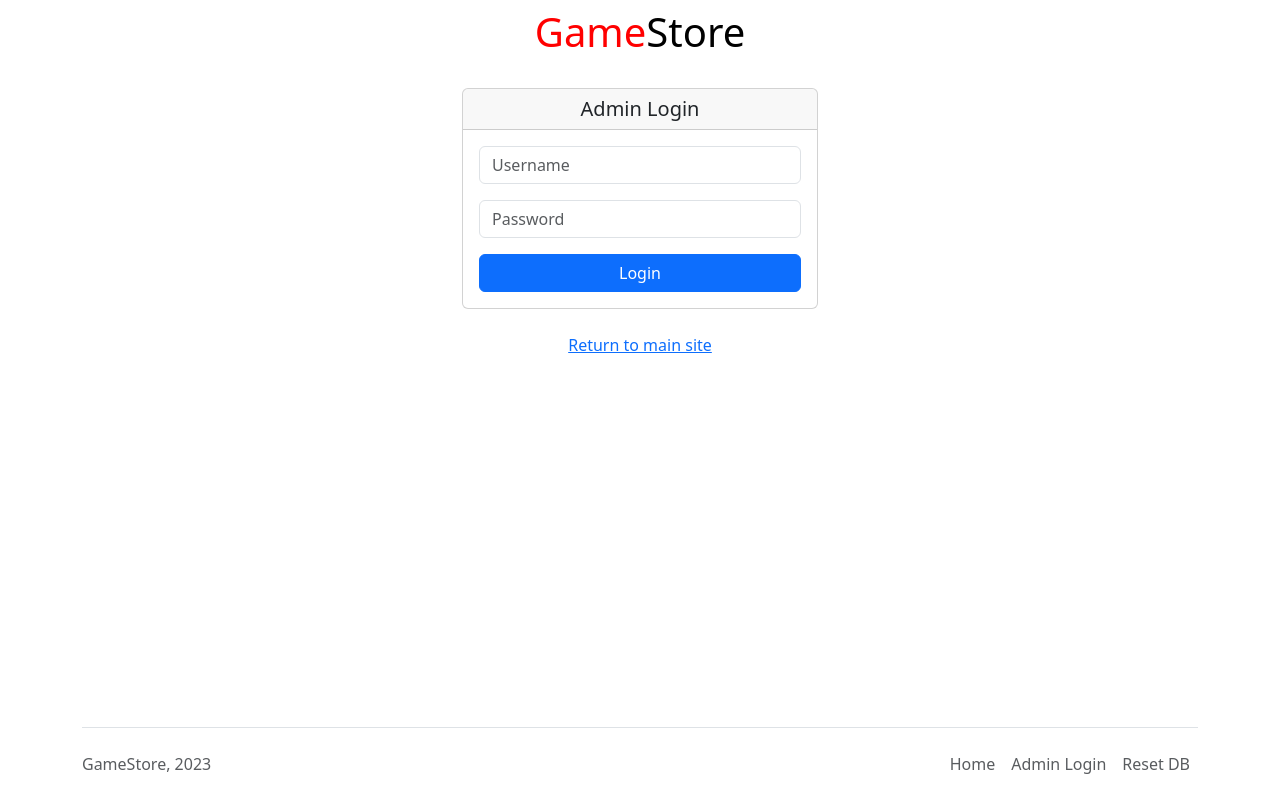
After one commit to CyberSoc-Newcastle/flask-sql-injection-demo, a Flask app: page /login in a window 1280 px wide. The commit adds this page. Run offline with Flask 3, Linux system fonts and the light colour scheme; some libraries are stand-ins or nearby versions.

Commit message:
Add user table to database and login form

```diff
--- a/app.py
+++ b/app.py
@@ -27,6 +27,23 @@ def home():
     return render_template("home.html", results=False)
 
 
+@app.route('/login', methods=['GET', 'POST'])
+def login():
+    if request.method == "GET":
+        return render_template("login.html")
+
+    username = request.form.get('username')
+    password = request.form.get('password')
+    sql_query = text(f"SELECT username, password from users "
+                     f"WHERE username='{username}' AND password=MD5('{password}')")
+    result = db.session.execute(sql_query)
+    if result.first():
+        flash("Login successful", "success")
+    else:
+        flash("Login failed", "danger")
+    return render_template("login.html", login_attempt=True, sql_query=sql_query)
+
+
 @app.route('/reset')
 def reset():
     with open(BASE_DIR / 'db' / 'data.sql', mode='r') as f:
--- a/templates/base.html
+++ b/templates/base.html
@@ -7,30 +7,13 @@
     <title>GameStore</title>
   </head>
   <body class="d-flex flex-column min-vh-100">
-    <div class="py-2 bg-dark text-center">
-        <div class="container">
-            <h1 class="mb-2">
-                <a href="{{ url_for('home') }}" style="text-decoration:none">
-                    <span style="color:red">Game</span><span style="color:white">Store</span>
-                </a>
-            </h1>
-
-            <div class="row justify-content-center">
-                <div class="col-sm-10 col-md-8 col-lg-6">
-                    <form class="d-flex justify-content-center" method="GET">
-                        <input class="form-control me-2" id="query" name="query" placeholder="Search for a game...">
-                        <button class="btn btn-success">Search</button>
-                    </form>
-                </div>
-            </div>
-        </div>
-    </div>
+    {% block top %}{% endblock %}
 
     {% with messages = get_flashed_messages(with_categories=True) %}
     {% if messages %}
     <div class="container flashes">
         {% for category, message in messages %}
-        <div class="mt-3 alert alert-{{category}} text-center" role="alert">
+        <div class="alert alert-{{category}} text-center mb-0" role="alert">
             {{ message }}
         </div>
         {% endfor %}
@@ -38,7 +21,7 @@
     {% endif %}
     {% endwith %}
 
-    <div class="container py-4">
+    <div class="container py-2">
         {% block content %}{% endblock %}
     </div>
 
@@ -49,7 +32,7 @@
 
                 <ul class="nav col-md-4 justify-content-end">
                   <li class="nav-item"><a href="{{ url_for('home') }}" class="nav-link px-2 text-muted">Home</a></li>
-                  <li class="nav-item"><a href="#" class="nav-link px-2 text-muted">Admin Login</a></li>
+                  <li class="nav-item"><a href="{{ url_for('login') }}" class="nav-link px-2 text-muted">Admin Login</a></li>
                   <li class="nav-item"><a href="{{ url_for('reset') }}" class="nav-link px-2 text-muted">Reset DB</a></li>
                 </ul>
             </footer>
--- /dev/null
+++ b/templates/login.html
@@ -0,0 +1,42 @@
+{% extends 'base.html' %}
+{% block top %}
+    <div class="mt-2 mb-3 text-center">
+        <h1>
+            <a href="{{ url_for('home') }}" style="text-decoration:none">
+                <span style="color:red">Game</span><span style="color:black">Store</span>
+            </a>
+        </h1>
+    </div>
+{% endblock %}
+
+{% block content %}
+    {% if login_attempt %}
+        <div class="row text-center">
+            <p><b>SQL Query: </b><code>{{ sql_query }}</code></p>
+        </div>
+    {% endif %}
+
+    <div class="row justify-content-center">
+        <div class="col-sm-8 col-md-6 col-lg-4 text-center">
+            <div class="card">
+                <h5 class="card-header">
+                    Admin Login
+                </h5>
+                <form class="p-3" method="POST">
+                    <div class="mb-3">
+                        <input type="text" class="form-control" id="username" name="username" placeholder="Username">
+                    </div>
+                    <div class="mb-3">
+                        <input type="password" class="form-control" id="password" name="password" placeholder="Password">
+                    </div>
+                    <button type="submit" class="btn btn-primary w-100">Login</button>
+                </form>
+            </div>
+        </div>
+    </div>
+    <div class="row text-center mt-4">
+            <a href="{{ url_for('home') }}">Return to main site</a>
+        </div>
+    </div>
+
+{% endblock %}
```
Also changed, not shown: db/data.sql (+13 -0 lines), templates/home.html (+21 -0 lines).
